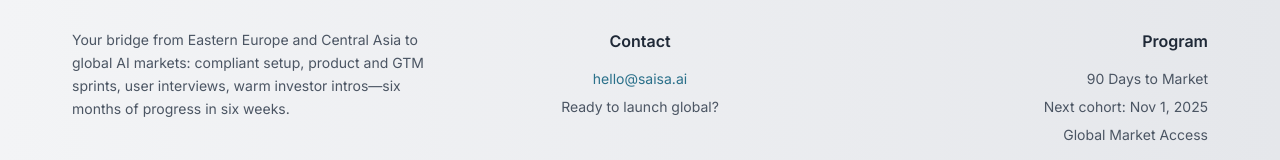
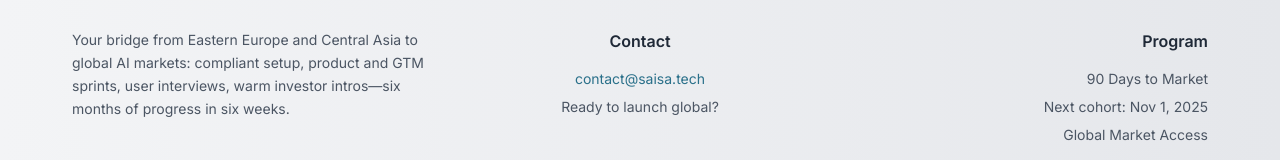
Before and after one commit to derlugov25/saisa, a React (Vite) app: page / in a window 1280 px wide. Shown: the part 2782-2942 px from the top of the page. Built offline with nearby package versions, Linux system fonts and the light colour scheme.

Commit message:
Update contact email address
- Change email from hello@saisa.ai to contact@saisa.tech
- Update both display text and mailto link in footer contact section

```diff
--- a/src/App.tsx
+++ b/src/App.tsx
@@ -573,7 +573,7 @@
             <div className="text-center">
               <h4 className="font-semibold text-gray-800 mb-4">Contact</h4>
               <p className="text-sm text-gray-600 mb-2">
-                <a href="mailto:hello@saisa.ai" className="text-accent hover:text-accent/80 transition-colors duration-300">hello@saisa.ai</a>
+                <a href="mailto:contact@saisa.tech" className="text-accent hover:text-accent/80 transition-colors duration-300">contact@saisa.tech</a>
               </p>
               <p className="text-sm text-gray-600">Ready to launch global?</p>
             </div>
```
